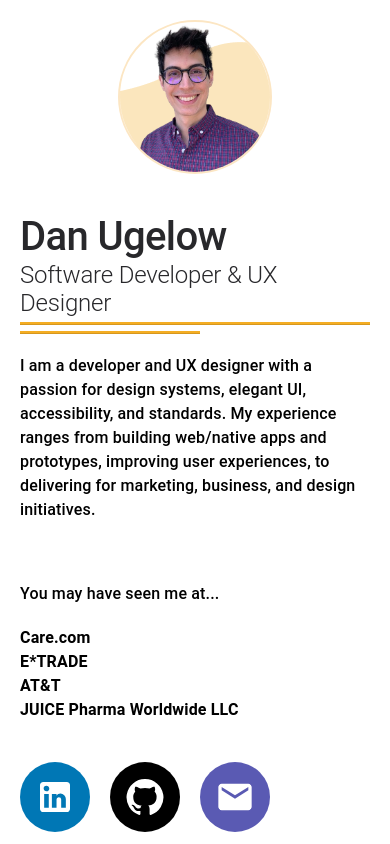
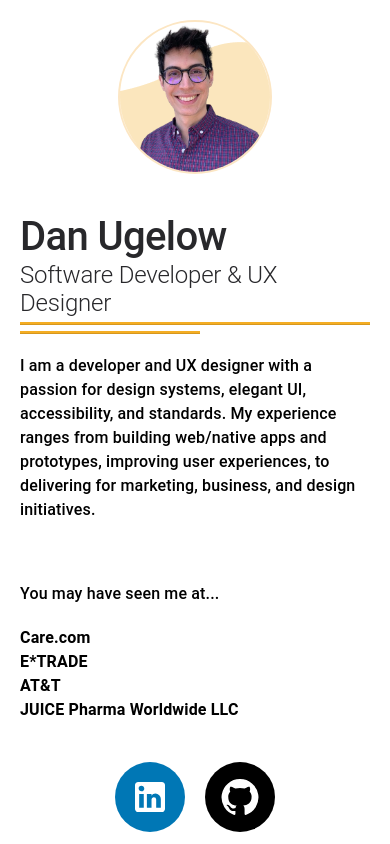
Before and after one commit to DanUgelow/portfolio, a Next.js app: page / in a window 390 px wide. Built offline with nearby package versions, Linux system fonts and the light colour scheme.

Commit message:
hide email and center icons on mobile

```diff
--- a/src/app/page.js
+++ b/src/app/page.js
@@ -26,15 +26,15 @@ export default function Home() {
           <GitHubIcon />
         </Tooltip>
       </a>
-      <a
-        href='mailto:dan.ugelow@gmail.com'
+      {/* <a
+        href='mailto:'
         target='_blank'
         className={styles.email}
       >
         <Tooltip title='Email' placement='bottom'>
           <EmailIcon />
         </Tooltip>
-      </a>
+      </a> */}
     </>
   );
 
@@ -90,6 +90,7 @@ export default function Home() {
                   md: "none",
                 },
                 marginTop: "40px",
+                textAlign: "center",
               }}
             >
               {renderSocial()}
--- a/src/app/page.module.scss
+++ b/src/app/page.module.scss
@@ -51,7 +51,7 @@ $break-lg: 1100px;
 
   .github svg {
     background-color: black;
-    margin-right: 20px;
+    // margin-right: 20px;
   }
 
   .email svg {
```
